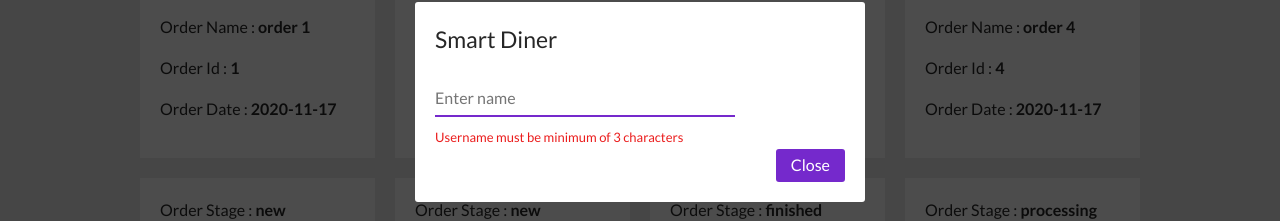
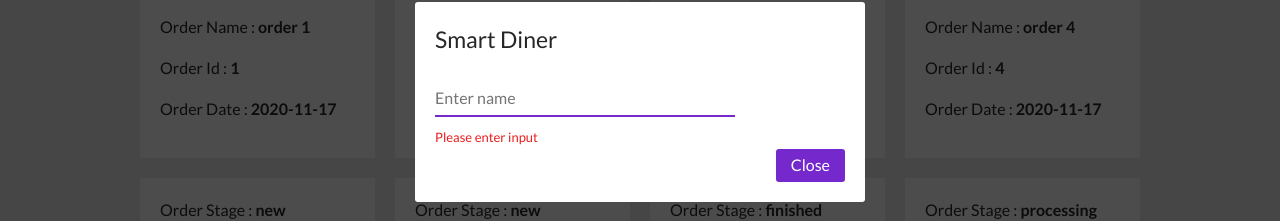
Before and after one commit to NithishKumar-13/react-challenge, a React (Create React App) app: page / in a window 1280 px wide. Both pictures are taken after a click on the button "Open modal". Shown: the part 298-519 px from the top of the page. Built offline with nearby package versions, Linux system fonts and the light colour scheme.

Commit message:
update error message

```diff
--- a/src/components/Modal/Modal.jsx
+++ b/src/components/Modal/Modal.jsx
@@ -8,7 +8,7 @@ const Modal = ({ onClose }) => {
      const inputRef = useRef(null)
 
      useEffect(() => {
-         if(name.length < 3) {
+         if(!name.length) {
              setError(true)
          } else {
              setError(false)
@@ -38,7 +38,7 @@ const Modal = ({ onClose }) => {
            <input ref={inputRef} type='text' className='modal__input' value={name} onChange={handleNameChange} placeholder='Enter name' />
            <span className="modal__input-focus"></span>
            </div>
-           {error && <small className='modal__error'>Username must be minimum of 3 characters</small>}
+           {error && <small className='modal__error'>Please enter input</small>}
            <button onClick={handleClose} className="modal__cta">Close</button>
         </div>
        </>,
```
